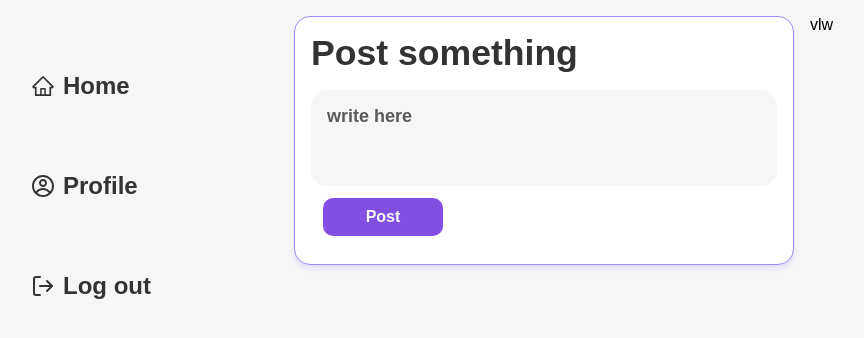
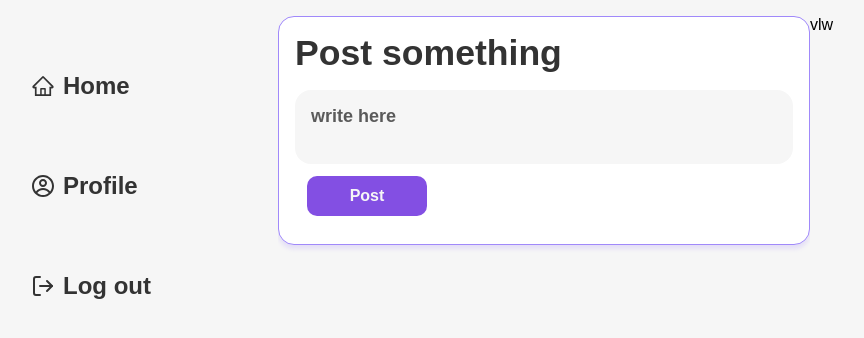
Before and after one commit to Blopaa/socialNetworkFrontEnd, a React (Vite) app: page /auth/signup in a window 1280 px wide. Both pictures are taken after typing "Sample", "name@example.com", "Sample123", "Sample123" into the empty fields and a click on the button "Submit". Shown: the top 338 px of the page, without its empty margins (96-960 px from the left). Built offline with nearby package versions, Linux system fonts and the light colour scheme.

Commit message:
feat: postCard

```diff
--- /dev/null
+++ b/src/components/molecules/postCard.tsx
@@ -0,0 +1,27 @@
+import React from 'react';
+import styled from "@emotion/styled";
+
+interface PostCardProps {
+    message: string;
+    id: number;
+}
+
+const PostCard = styled.div`
+  max-height: 15.562rem;
+  height: 100%;
+  background-color: #FFFFFF;
+  border: 0.5px solid #A089FA;
+  box-shadow: 0 4px 4px rgba(160, 137, 250, 0.2);
+  border-radius: 1rem;
+  margin-top: 1rem;
+`
+
+const PostCardMolecule: React.FC<PostCardProps> = ({message, id}) => {
+    return (
+        <PostCard>
+            <p>{message}</p>
+        </PostCard>
+    );
+};
+
+export default PostCardMolecule;
--- a/src/components/molecules/postCreator/index.tsx
+++ b/src/components/molecules/postCreator/index.tsx
@@ -8,7 +8,6 @@ const PostCreator = styled.div`
   background-color: #FFFFFF;
   max-height: 15.5625rem;
   border-radius: 1rem;
-  margin: 1rem;
   padding: 1rem;
   border: 0.5px solid #A089FA;
   box-shadow: 0 4px 4px rgba(160, 137, 250, 0.2);
@@ -17,6 +16,7 @@ const PostCreator = styled.div`
   align-items: center;
   flex-direction: column;
   justify-content: center;
+  margin-top: 1rem;
 
   h3 {
     font-size: 2.225rem;
@@ -80,7 +80,8 @@ const PostCreatorMolecule = () => {
     const handleSubmit = (e: FormEvent<HTMLFormElement>) => {
         e.preventDefault()
         if(textarea && postDispatch){
-            postDispatch({type: "ADD", payload: {id: 1, message: (value as { textarea: string }).textarea}});
+            let date = new Date();
+            postDispatch({type: "ADD", payload: {id: 1, message: (value as { textarea: string }).textarea, date}});
             (value as { textarea: string }).textarea = '';
 
         }
--- a/src/components/organism/homeGrid.tsx
+++ b/src/components/organism/homegrid/homeGrid.tsx
@@ -1,8 +1,9 @@
 import React from 'react';
 import styled from "@emotion/styled";
-import MenuSidebarMolecule from "../molecules/menuSidebar";
-import {fadeIn} from "../../styles/animations";
-import PostCreatorMolecule from "../molecules/postCreator";
+import MenuSidebarMolecule from "../../molecules/menuSidebar";
+import {fadeIn} from "../../../styles/animations";
+import PostCreatorMolecule from "../../molecules/postCreator";
+import PostsOrganism from "../posts";
 
 const HomeGridOrganism = () => {
 
@@ -16,7 +17,7 @@ const HomeGridOrganism = () => {
 
     return (
         <HomeGrid>
-            <MenuSidebarMolecule/><PostCreatorMolecule/><p>vlw</p>
+            <MenuSidebarMolecule/><PostsOrganism/><p>vlw</p>
         </HomeGrid>
     );
 };
--- /dev/null
+++ b/src/components/organism/posts/index.tsx
@@ -0,0 +1,28 @@
+import React, {useContext} from 'react';
+import styled from "@emotion/styled";
+import PostCreatorMolecule from "../../molecules/postCreator";
+import {PostContext} from "../../../contexts/postContext";
+import PostCardMolecule from "../../molecules/postCard";
+
+const Posts = styled.div`
+  overflow-y: scroll;
+  ::-webkit-scrollbar {
+    width: 0;
+  }
+`
+
+const PostsOrganism = () => {
+
+    const {postState} = useContext(PostContext);
+
+    return (
+        <Posts>
+            <PostCreatorMolecule/>
+            {postState?.reverse().map(e => (
+                <PostCardMolecule key={e.id} message={e.message} id={e.id as number}/>
+            ))}
+        </Posts>
+    );
+};
+
+export default PostsOrganism;
--- a/src/pages/home/index.tsx
+++ b/src/pages/home/index.tsx
@@ -1,5 +1,5 @@
 import React from 'react';
-import HomeGridOrganism from "../../components/organism/homeGrid";
+import HomeGridOrganism from "../../components/organism/homegrid/homeGrid";
 
 const HomePage = () => {
     return (
--- a/types/generic.d.ts
+++ b/types/generic.d.ts
@@ -4,8 +4,9 @@ export interface authInitialState {
 }
 
 export interface post {
-    id: number;
+    id?: number;
     message: string;
+    date: Date;
 }
 
 export type postInitialState = post[];
```
Also changed, not shown: tsconfig.json (added, +71 -0 lines).
